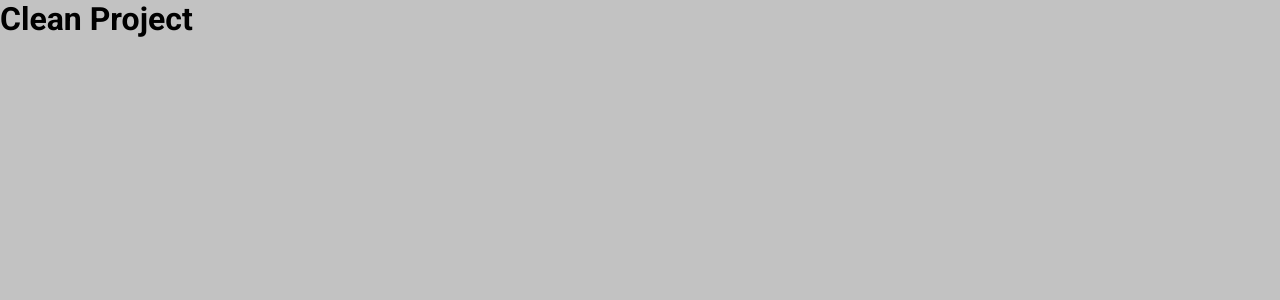
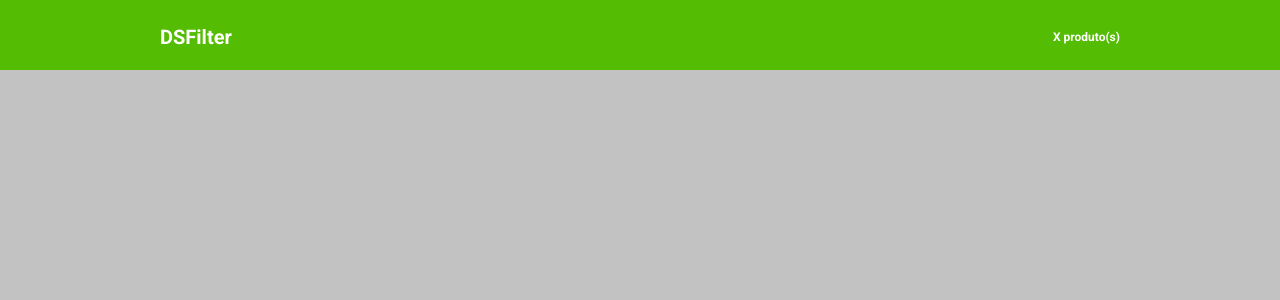
Before and after one commit to EduardoGomes1982/desafio-dsfilter, a React (Vite) app in the folder frontend/: page / in a window 1280 px wide. Shown: the top 300 px of the page. Built offline with nearby package versions, Linux system fonts and the light colour scheme.

Commit message:
Create Header

```diff
--- a/frontend/src/App.tsx
+++ b/frontend/src/App.tsx
@@ -1,5 +1,9 @@
+import Header from "./components/Header";
+
 export default function App() {
   return (
-    <h1>Clean Project</h1>
+    <>
+      <Header />
+    </>
   )
 }
--- /dev/null
+++ b/frontend/src/components/Header/index.tsx
@@ -0,0 +1,12 @@
+import './styles.css';
+
+export default function Header() {
+    return (
+        <header>
+            <nav className="ds-container">
+                <h1>DSFilter</h1>
+                <p>X produto(s)</p>
+            </nav>
+        </header>
+    );
+}
--- /dev/null
+++ b/frontend/src/components/Header/styles.css
@@ -0,0 +1,21 @@
+header {
+    padding: 25px;
+    background-color: var(--ds-color-bg-tertiary);
+    height: 70px;
+}
+
+nav {
+    display: flex;
+    align-items: center;
+    justify-content: space-between;
+    color: var(--ds-color-text-primary);
+    font-weight: 700;
+}
+
+nav h1 {
+    font-size: 20px;
+}
+
+nav p {
+    font-size: 12px;
+}
--- a/frontend/src/index.css
+++ b/frontend/src/index.css
@@ -30,3 +30,9 @@ html,
 body {
     background-color: var(--ds-color-bg-primary);
 }
+
+.ds-container {
+    width: 100%;
+    max-width: 960px;
+    margin: 0 auto;
+  }
```
